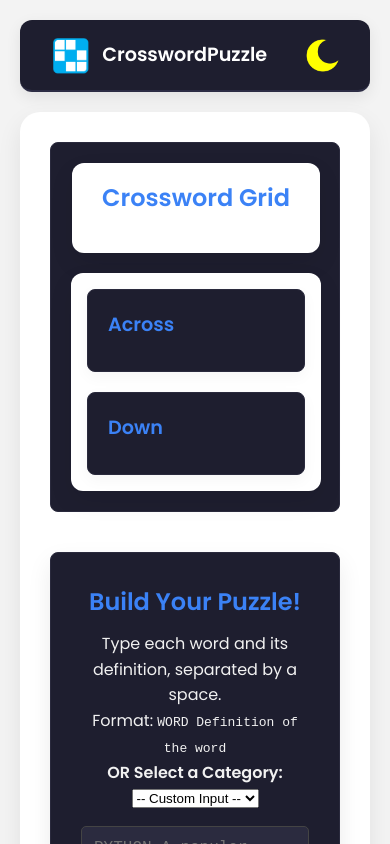
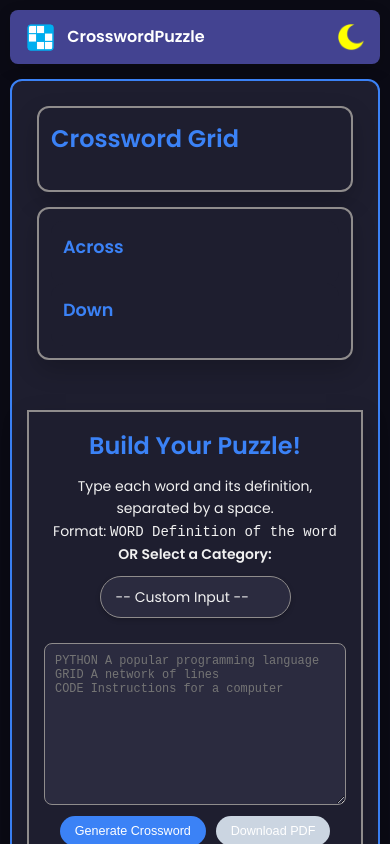
Before and after one commit to Haxxorbanz/CrosswordPuzzle, a plain HTML site: page index.html in a window 390 px wide. Both pictures are taken after a click on the picture 322 px from the left and 55 px from the top of the page. Shown: the top 844 px of the page. Drawn offline with nearby package versions, Linux system fonts and the light colour scheme.

Commit message:
Updated the Styles and configured the Theme Mode Toggle

```diff
--- a/script.js
+++ b/script.js
@@ -470,23 +470,28 @@ let currentCrosswordData = null; // To hold { trimmedGrid, trimmedCluePos, acros
 
 // --- Helper Functions ---
 
- const toggleBtn = document.getElementById('darkModeToggle');
+    // Toggle dark mode on icon click
+    const toggleBtn = document.getElementById('darkModeToggle');
 
-  // Apply saved dark mode preference on page load
-  if (localStorage.getItem('theme') === 'dark') {
-    document.body.classList.add('messenger-dark');
-  }
+    function setTheme(theme) {
+    document.documentElement.setAttribute('data-theme', theme);
+    localStorage.setItem('theme', theme);
+    }
 
-  // Toggle dark mode on icon click
-  toggleBtn.addEventListener('click', () => {
-    document.body.classList.toggle('messenger-dark');
-    // Save preference
-    if (document.body.classList.contains('messenger-dark')) {
-      localStorage.setItem('theme', 'dark');
+    toggleBtn.addEventListener('click', () => {
+    const currentTheme = document.documentElement.getAttribute('data-theme');
+    const newTheme = currentTheme === 'dark' ? 'light' : 'dark';
+    setTheme(newTheme);
+    });
+
+    // Initialize theme
+    const savedTheme = localStorage.getItem('theme');
+    if (savedTheme) {
+    setTheme(savedTheme);
     } else {
-      localStorage.setItem('theme', 'light');
+    const prefersDark = window.matchMedia('(prefers-color-scheme: dark)').matches;
+    setTheme(prefersDark ? 'dark' : 'light');
     }
-  });
 
 function getLimitedWords(categoryObject, limit = 10) {
     const entries = Object.entries(categoryObject);
--- a/styles.css
+++ b/styles.css
@@ -1,33 +1,79 @@
 /* Import Google Font */
 @import url('https://fonts.googleapis.com/css2?family=Poppins:wght@400;600&display=swap');
+
+/* CSS Variables for Theming */
+:root {
+  /* Light Mode Colors */
+  --bg-color: #f3f3f3;
+  --text-color: #333;
+  --primary-color: #3b82f6;
+  --header-bg: #3b82f6;
+  --header-text: white;
+  --container-bg: white;
+  --input-bg: #f9fafb;
+  --input-border: #000000;
+  --cell-bg: #d2e3ff;
+  --cell-letter-bg: white;
+  --clue-number-color: #777;
+  --status-default: #f1f1f1;
+  --status-success: #3b7354;
+  --status-error: #b72020;
+  --shadow-color: rgba(0, 0, 0, 0.08);
+  --footer-bg: #3b82f6;
+  --footer-text: #ffffff;
+  --footer-border: #e5e7eb;
+}
+
+/* Dark Mode Colors */
+[data-theme="dark"] {
+  --bg-color: #0b0b15;
+  --text-color: #f1f1f1;
+  --primary-color: #3b82f6;
+  --header-bg: #434391;
+  --header-text: white;
+  --container-bg: #1e1e2f;
+  --input-bg: #2b2b3f;
+  --input-border: #8f8c8c;
+  --cell-bg: #1a1a2a;
+  --cell-letter-bg: #4b5563;
+  --clue-number-color: #3b82f6;
+  --status-default: #f1f1f1;
+  --status-success: #60d394;
+  --status-error: #ff6b6b;
+  --shadow-color: rgba(0, 0, 0, 0.2);
+  --footer-bg: #434391;
+  --footer-text: #ffffff;
+  --footer-border: #2c2c44;
+}
 
 /* Reset & Base Styles */
 * {
   margin: 0;
   padding: 0;
   box-sizing: border-box;
+  transition: background-color 0.3s ease, color 0.3s ease, border-color 0.3s ease;
 }
 
 body {
   font-family: 'Poppins', sans-serif;
-    background: linear-gradient(135deg, #f3f3f3, #f3f3f3);
-    color: #333;
+  background: var(--bg-color);
+  color: var(--text-color);
   line-height: 1.6;
   padding: 20px;
 }
 
 /* Header Bar */
 .header-bar {
-    background-color: #3b82f6;
+  background-color: var(--header-bg);
   padding: 15px 30px;
   display: flex;
-    justify-content: space-between; /* KEY: space between left and right items */
+  justify-content: space-between;
   align-items: center;
   max-width: 1100px;
   width: 100%;
   border-radius: 12px;
   margin: 0 auto 20px;
-    box-shadow: 0 5px 15px rgba(0, 0, 0, 0.08);
+  box-shadow: 0 5px 15px var(--shadow-color);
 }
 
 .header-left {
@@ -37,7 +83,7 @@ body {
 }
 
 .header-bar h1 {
-    color: white;
+  color: var(--header-text);
   font-size: 1.2rem;
   font-weight: 600;
   margin: 0;
@@ -52,154 +98,70 @@ body {
   height: 35px;
   width: auto;
   cursor: pointer;
-    transition: transform 0.2s ease;
+  transition: transform 0.2s ease, filter 0.3s ease;
 }
 
 .dark-toggle-icon:hover {
   transform: scale(1.1);
 }
 
-/* Messenger-style enhanced dark mode */
-body.messenger-dark {
-    background-color: #0b0b15;
-    color: #f1f1f1;
-    transition: background-color 0.3s ease, color 0.3s ease;
-}
-
-/* Header bar */
-body.messenger-dark .header-bar {
-    background-color: #1e1e2f;
-    border-bottom: 2px solid #2c2c44;
-}
-
-/* Header title */
-body.messenger-dark .header-bar h1 {
-    color: #ffffff;
-}
-
-/* Input and output sections */
-body.messenger-dark .input-section,
-body.messenger-dark .output-section,
-body.messenger-dark .clues-list,
-body.messenger-dark #status {
-    background-color: #1e1e2f;
-    color: #f1f1f1;
-    border: 1px solid #2a2a3d;
-    border-radius: 8px;
-}
-
-/* Clue section */
-body.messenger-dark .clues-list h2 {
-    color: #3b82f6;
-}
-
-body.messenger-dark .clues-list li {
-    color: #f1f1f1;
-}
-
-/* Textarea */
-body.messenger-dark textarea {
-    background-color: #2b2b3f;
-    color: #ffffff;
-    border: 1px solid #444;
-    border-radius: 5px;
-}
-
-/* Buttons */
-body.messenger-dark button {
-    background-color: #3b3b4f;
-    color: #ffffff;
-    border: 1px solid #4c4c60;
-    transition: background-color 0.2s ease, color 0.2s ease;
-}
-
-body.messenger-dark button:hover {
-    background-color: #3b82f6;
-    color: #ffffff;
-}
-
-/* Crossword Grid */
-body.messenger-dark .grid-cell {
-    background-color: #1a1a2a;
-    border: 1px solid #3b82f6;
-    color: #ffffff;
-}
-
-body.messenger-dark .letter-cell {
-    background-color: #4b5563;
-    color: #ffffff;
-}
-
-body.messenger-dark #status.success {
-    color: #60d394 !important; /* green in dark mode */
-}
-
-body.messenger-dark #status.error {
-    color: #ff6b6b !important; /* soft red in dark mode */
-}
-
-/* Clue numbers */
-body.messenger-dark .clue-number {
-    color: #3b82f6;
-}
-
-/* Toggle icon brightness */
-body.messenger-dark .dark-toggle-icon {
+[data-theme="dark"] .dark-toggle-icon {
   filter: brightness(1.2);
-}
-
-/* Smooth transition */
-.input-section,
-.output-section,
-textarea,
-button,
-.grid-cell,
-.letter-cell,
-.header-bar {
-    transition: background-color 0.3s ease, color 0.3s ease;
 }
 
 /* Typography */
 h1 {
   text-align: center;
   font-size: 2.8rem;
-    color: #3b82f6;
+  color: var(--primary-color);
   margin-bottom: 10px;
 }
 
 h2 {
   font-size: 1.5rem;
-    color: #3b82f6;
+  color: var(--primary-color);
   margin-bottom: 10px;
   font-weight: 600;
 }
 
+/* Containers */
+.blue-container {
+  background-color: var(--container-bg);
+  padding: 30px;
+  border-radius: 20px;
+  max-width: 1100px;
+  margin: 0 auto;
+  border: 2px solid var(--primary-color);
+  box-shadow: 0 10px 25px var(--shadow-color);
+}
+
 /* Input Section */
 .input-section {
-    background: rgb(182, 153, 167);
+  background: var(--container-bg);
   border-radius: 15px;
   max-width: 800px;
   margin: 0 auto 30px;
   padding: 30px;
-    box-shadow: 0 8px 25px rgba(0, 0, 0, 0.05);
+  box-shadow: 0 8px 25px var(--shadow-color);
+  border: 2px solid var(--input-border);
   text-align: center;
 }
 
 .input-section textarea {
   width: 100%;
   padding: 12px;
-    border: 1px solid #cbd5e0;
+  border: 1px solid var(--input-border);
   border-radius: 8px;
   font-size: 0.95em;
   font-family: 'Courier New', Courier, monospace;
-    background-color: #f9fafb;
+  background-color: var(--input-bg);
+  color: var(--text-color);
   margin-top: 15px;
   resize: vertical;
-    transition: border-color 0.3s;
 }
 
 .input-section textarea:focus {
-    border-color: #7f9cf5;
+  border-color: var(--primary-color);
   outline: none;
 }
 
@@ -209,7 +171,7 @@ button {
   padding: 10px 20px;
   border: none;
   border-radius: 25px;
-    background: linear-gradient(135deg, #3b82f6, #3b82f6);
+  background: var(--primary-color);
   color: white;
   font-size: 1em;
   font-weight: 500;
@@ -232,85 +194,134 @@ button:disabled {
 #status {
   margin-top: 15px;
   font-weight: bold;
-    color: #4b5563;
+  color: var(--status-default);
   white-space: pre-line;
 }
 
 #status.success {
-    color: #4b5563 !important; /* blue in light mode */
+  color: var(--status-success) !important;
 }
 
 #status.error {
-    color: #d9534f !important; /* red in light mode */
+  color: var(--status-error) !important;
 }
 
-/* Blue Container */
-.blue-container {
-    background-color: #ffffff;
-    padding: 30px;
-    border-radius: 20px;
-    max-width: 1100px;
-    margin: 0 auto;
-    box-shadow: 0 10px 25px rgba(0, 0, 0, 0.08);
-}
-
-/* Output Section */
-/* Output section: flex row with clues on left */
+/* Output Section Layout */
 .output-section {
   display: flex;
   justify-content: space-between;
   gap: 20px;
-  flex-wrap: wrap; /* Important for smaller screens */
+  flex-wrap: wrap;
   padding: 20px;
 }
 
-
-/* Clues now take the left side */
+/* Clues Container */
 .clues-container {
   flex: 1;
   min-width: 250px;
   max-width: 400px;
-  background-color: #ffffff;
+  background-color: var(--container-bg);
   border-radius: 12px;
   padding: 16px;
-  box-sizing: border-box;
-   box-shadow: 0 10px 25px rgba(0, 0, 0, 0.08);
+  border: 2px solid var(--input-border);
+  box-shadow: 0 10px 25px var(--shadow-color);
 }
 
-/* Grid stays on the right */
+/* Grid Container */
 .grid-container {
   flex: 1;
-  max-width: 600px; /* Adjust based on desired size */
-  overflow-x: auto; /* Scroll if grid gets too wide */
-  background-color: #ffffff;
+  max-width: 600px;
+  overflow-x: auto;
+  background-color: var(--container-bg);
   border-radius: 12px;
   padding: 16px;
-   box-shadow: 0 10px 25px rgba(0, 0, 0, 0.08);
+  border: 2px solid var(--input-border);
+  box-shadow: 0 10px 25px var(--shadow-color);
 }
-/* Full-width input section at bottom */
+
+/* Crossword Grid */
+#crossword-grid-display {
+  display: grid;
+  gap: 2px;
+  margin-top: 20px;
+  justify-content: center;
+}
+
+.grid-cell {
+  width: 35px;
+  height: 35px;
+  background-color: var(--cell-bg);
+  border: 1px solid var(--input-border);
+  color: var(--text-color);
+  font-weight: bold;
+  font-size: 14px;
+  display: flex;
+  align-items: center;
+  justify-content: center;
+  position: relative;
+}
+
+.letter-cell {
+  background-color: var(--cell-letter-bg);
+}
+
+.clue-number {
+  position: absolute;
+  top: 2px;
+  left: 4px;
+  font-size: 9px;
+  color: var(--clue-number-color);
+}
+
+/* Clues Section */
+.clues-list {
+  background: var(--container-bg);
+  padding: 20px;
+  border-radius: 12px;
+}
+
+.clues-list h2 {
+  font-size: 1.2rem;
+  margin-bottom: 10px;
+  color: var(--primary-color);
+}
+
+.clues-list ul {
+  list-style-type: none;
+  padding-left: 0;
+}
+
+.clues-list li {
+  font-size: 0.95em;
+  margin-bottom: 6px;
+  color: var(--text-color);
+}
+
+/* Full-width Input Section */
 .full-width-input {
   margin-top: 40px;
   width: 100%;
   max-width: none;
   border-radius: 0;
   box-shadow: none;
-    background: #ffffff;
-     box-shadow: 0 10px 25px rgba(0, 0, 0, 0.08);
+  background: var(--container-bg);
+  box-shadow: 0 10px 25px var(--shadow-color);
 }
 
-.full-width-input textarea {
-    width: 100%;
-    max-width: none;
-    font-family: 'Courier New', Courier, monospace;
-    background: #fff;
-    border: 1px solid #ccc;
-    padding: 12px;
-    font-size: 1em;
-    box-sizing: border-box;
-
+/* Footer */
+footer {
+  text-align: center;
+  padding: 20px;
+  margin-top: 40px;
+  font-size: 0.9rem;
+  color: var(--footer-text);
+  background-color: var(--footer-bg);
+  border-top: 1px solid var(--footer-border);
+  border-radius: 12px;
+  box-shadow: 0 5px 15px var(--shadow-color);
 }
 
-/* Responsive: stack on smaller screens */
+/* Responsive Layout */
 @media (max-width: 768px) {
   .output-section {
     flex-direction: column;
@@ -323,84 +334,7 @@ button:disabled {
   }
 }
 
-/* Crossword Grid */
-.grid-container {
-    width: 100%;
-    text-align: center;
-}
-
-#crossword-grid-display {
-    display: grid;
-    gap: 2px;
-    margin-top: 20px;
-    justify-content: center;
-}
-
-.grid-cell {
-    width: 35px;
-    height: 35px;
-    background-color: #d2e3ff;
-    border: 1px solid #ccc;
-    color: #000;
-    font-weight: bold;
-    font-size: 14px;
-    display: flex;
-    align-items: center;
-    justify-content: center;
-    position: relative;
-}
-
-.letter-cell {
-    background-color: white;
-    color: #111;
-}
-
-.clue-number {
-    position: absolute;
-    top: 2px;
-    left: 4px;
-    font-size: 9px;
-    color: #777;
-}
-
-/* Clues Section */
-.clues-container {
-    display: flex;
-    flex-direction: column;
-    gap: 20px;
-}
-
-.clues-list {
-    background: white;
-    padding: 20px;
-    border-radius: 12px;
-    box-shadow: 0 5px 15px rgba(0, 0, 0, 0.04);
-}
-
-.clues-list h2 {
-    font-size: 1.2rem;
-    margin-bottom: 10px;
-    color: #3b82f6;
-}
-
-.clues-list ul {
-    list-style-type: none;
-    padding-left: 0;
-}
-
-.clues-list li {
-    font-size: 0.95em;
-    margin-bottom: 6px;
-    color: #374151;
-}
-
-/* Responsive Layout */
 @media (min-width: 768px) {
-    .output-section {
-        flex-direction: row;
-        justify-content: space-between;
-    }
-
   .grid-container {
     flex: 2;
   }
@@ -409,36 +343,156 @@ button:disabled {
     flex: 1.5;
   }
 
-     .clues-container {
-        flex: 1.5;
-    }
-
-    .clues-list {
-        width: 100%;
-    }
-
   .grid-cell {
     width: 30px;
     height: 30px;
   }
 }
 
-/* Footer */
-footer {
-    text-align: center;
-    padding: 20px;
-    margin-top: 40px;
-    font-size: 0.9rem;
-    color: #6b7280; /* gray-600 */
-    background-color: #f9fafb;
-    border-top: 1px solid #e5e7eb;
-    border-radius: 12px;
-    box-shadow: 0 5px 15px rgba(0, 0, 0, 0.03);
+/* Mobile-first responsive adjustments */
+@media (max-width: 767px) {
+  /* Base adjustments */
+  body {
+    padding: 10px;
+    font-size: 14px;
   }
 
-/* Dark Mode Footer */
-body.messenger-dark footer {
-    background-color: #1e1e2f;
-    color: #9ca3af; /* lighter gray */
-    border-top: 1px solid #2c2c44;
+  /* Header adjustments */
+  .header-bar {
+    padding: 12px 15px;
+    border-radius: 8px;
+    margin-bottom: 15px;
   }
+
+  .header-bar h1 {
+    font-size: 1rem;
+  }
+
+  .header-icon {
+    height: 30px;
+  }
+
+  .dark-toggle-icon {
+    height: 28px;
+  }
+
+  /* Main container adjustments */
+  .blue-container {
+    padding: 15px;
+    border-radius: 12px;
+  }
+
+  /* Input section adjustments */
+  .input-section {
+    padding: 15px;
+    margin-bottom: 20px;
+  }
+
+  .input-section textarea {
+    font-size: 0.85em;
+    padding: 10px;
+  }
+
+  /* Button adjustments */
+  button {
+    padding: 8px 15px;
+    font-size: 0.9em;
+    margin: 5px 3px;
+  }
+
+  /* Grid adjustments */
+  .grid-cell {
+    width: 28px;
+    height: 28px;
+    font-size: 12px;
+  }
+
+  .clue-number {
+    font-size: 7px;
+    left: 2px;
+  }
+
+  /* Output section layout */
+  .output-section {
+    flex-direction: column;
+    gap: 15px;
+    padding: 10px;
+  }
+
+  .clues-container,
+  .grid-container {
+    width: 100%;
+    max-width: 100%;
+    padding: 12px;
+  }
+
+  /* Clues list adjustments */
+  .clues-list {
+    padding: 12px;
+  }
+
+  .clues-list h2 {
+    font-size: 1.1rem;
+  }
+
+  .clues-list li {
+    font-size: 0.85em;
+  }
+
+  /* Footer adjustments */
+  footer {
+    padding: 15px;
+    font-size: 0.8rem;
+    margin-top: 30px;
+  }
+
+  /* Dropdown select */
+  #categorySelect {
+    padding: 8px 12px;
+    font-size: 0.9em;
+    margin: 5px 3px;
+  }
+}
+
+/* Very small phones (e.g., iPhone 5/SE) */
+@media (max-width: 320px) {
+  .grid-cell {
+    width: 24px;
+    height: 24px;
+    font-size: 11px;
+  }
+
+  .header-bar h1 {
+    font-size: 0.9rem;
+  }
+
+  button {
+    padding: 7px 12px;
+    font-size: 0.8em;
+  }
+}
+
+/* Dropdown Select Styles */
+#categorySelect {
+  padding: 10px 15px;
+  border-radius: 25px;
+  border: 1px solid var(--input-border);
+  background-color: var(--input-bg);
+  color: var(--text-color);
+  font-family: 'Poppins', sans-serif;
+  font-size: 1em;
+  cursor: pointer;
+  appearance: none;
+  -webkit-appearance: none;
+  -moz-appearance: none;
+  padding-right: 40px;
+  transition: all 0.3s ease;
+  margin: 10px 5px;
+  box-shadow: 0 2px 5px var(--shadow-color);
+}
+
+#categorySelect:focus {
+  outline: none;
+  border-color: var(--primary-color);
+  box-shadow: 0 0 0 2px rgba(59, 130, 246, 0.2);
+}
```
Also changed, not shown: index.html (+1 -0 lines). Lines whose indentation alone changed are shown as unchanged.
